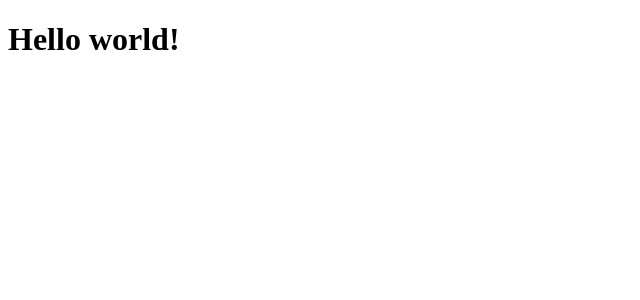
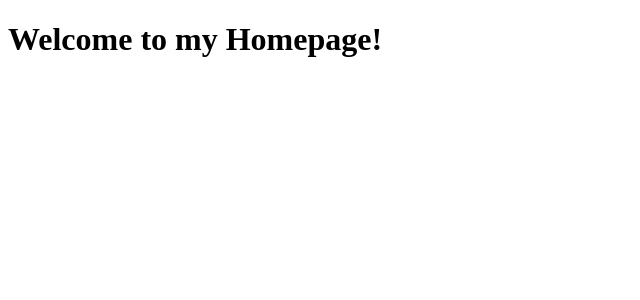
Before and after one commit to WMattWood/yourSchedule, a React (Create React App) app in the folder client/: page / in a window 1280 px wide. Shown: the top 300 px of the page, without its empty margins (0-640 px from the left). Built offline with nearby package versions, Linux system fonts and the light colour scheme.

Commit message:
Updated App and Homepage for basic testing of server config.

```diff
--- a/client/src/Homepage.js
+++ b/client/src/Homepage.js
@@ -1,7 +1,7 @@
 const Homepage = () => {
 
   return(
-    <h1>Hello world!</h1>
+    <h1>Welcome to my Homepage!</h1>
   )
 }
 
```
Also changed, not shown: client/src/App.js (+4 -4 lines).
